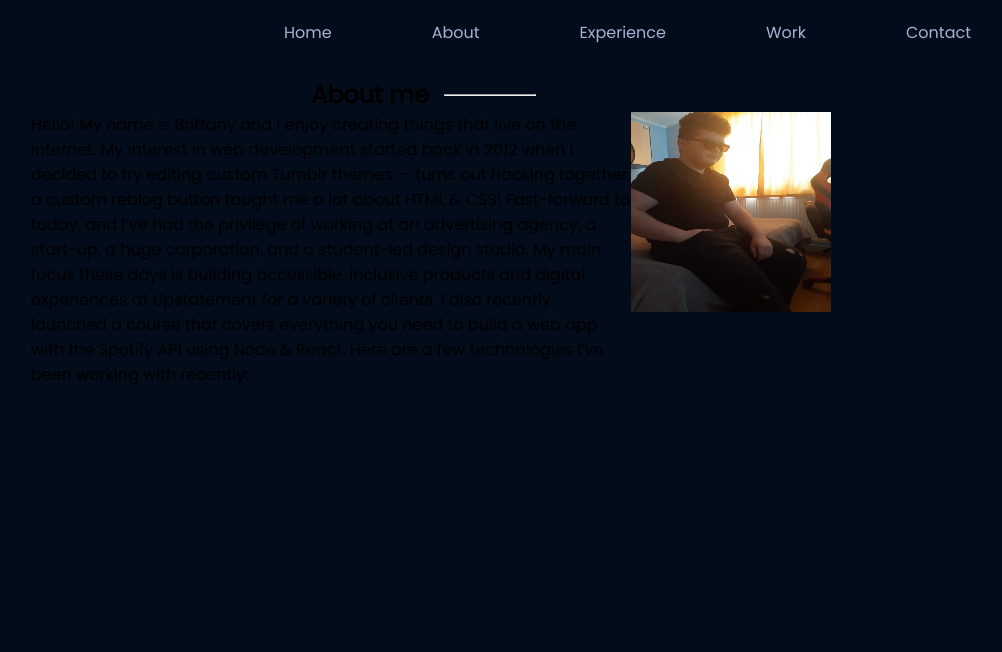
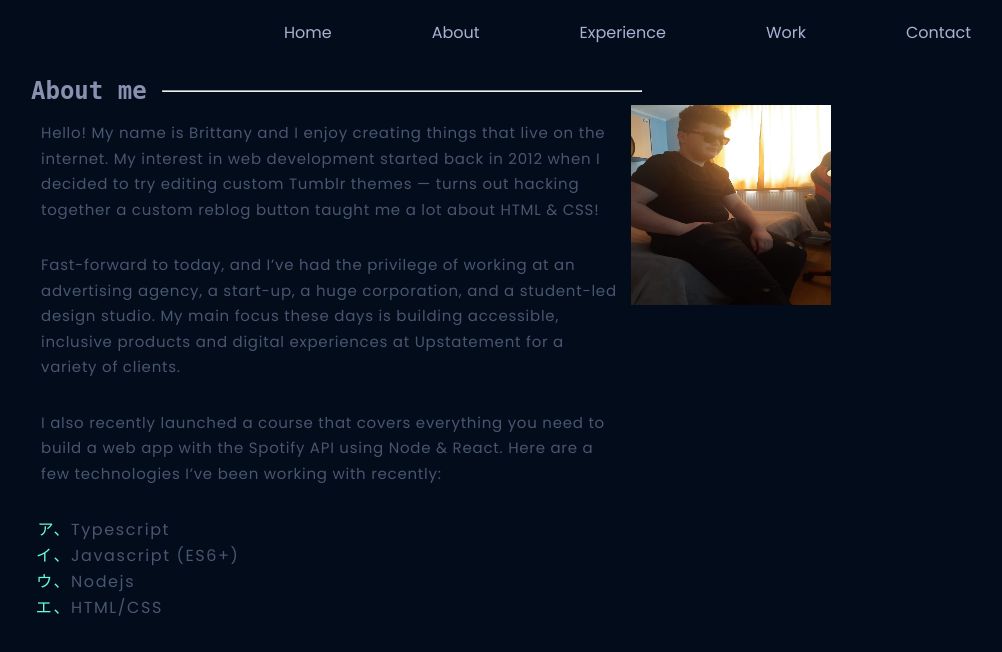
Before and after one commit to w0rd-glitch/pp, a React (Create React App) app: page /about in a window 1280 px wide. Shown: the top 652 px of the page, without its empty margins (209-1211 px from the left). Built offline with nearby package versions, Linux system fonts and the light colour scheme.

Commit message:
about-page

```diff
--- a/src/App.scss
+++ b/src/App.scss
@@ -153,15 +153,17 @@ body {
     justify-content: center;
     align-items: center;
     .about-heading {
-        width: 30%;
+        width: 100%;
         display: flex;
         flex-direction: row;
         align-items: center;
         h2 {
             white-space: nowrap;
+            color: var(--slate);
+            font-family: "Spacemono", "monospace";
         }
         hr {
-            width: 75%;
+            width: 60%;
             height: 1px;
             margin-left: 15px;
             margin-right: 15px;
@@ -170,6 +172,34 @@ body {
     .about-text-img {
         display: flex;
         flex-direction: row;
+        div:nth-child(1) {
+            p {
+                padding: 15px 10px 15px 10px;
+                color: var(--dark-slate);
+                cursor:default;
+                line-height: 1.7;
+                font-size: 15px;
+                letter-spacing: 0.050em;
+            }
+            ul {
+                padding: 15px 10px 15px 40px;
+                list-style-type: katakana;
+                letter-spacing: 0.1em;
+                li::marker {
+                    color: var(--green);
+                }
+                li {
+                    color: var(--dark-slate);
+                    transition: 0.2s;
+                    width: fit-content;
+                    cursor: pointer;
+                    &:hover {
+                        color: var(--green);
+                        transform: translateY(-10%);
+                    }
+                }
+            }
+        }
         div:nth-child(2) {
             img {
                 width: 200px;
--- a/src/pages/About.tsx
+++ b/src/pages/About.tsx
@@ -1,28 +1,46 @@
-import React from 'react'
+import React from "react";
 
 function About() {
   return (
-    <div className='about-page'>
-        <div className='about-heading'>
+    <div className="about-page">
+      <div className="about-heading">
         <h2>About me</h2>
         <hr></hr>
       </div>
-        <div className='about-text-img'>
+      <div className="about-text-img">
         <div>
-            <p>Hello! My name is Brittany and I enjoy creating things that live on the internet. My interest in web development started back in 2012 when I decided to try editing custom Tumblr themes — turns out hacking together a custom reblog button taught me a lot about HTML & CSS!
-
-Fast-forward to today, and I’ve had the privilege of working at an advertising agency, a start-up, a huge corporation, and a student-led design studio. My main focus these days is building accessible, inclusive products and digital experiences at Upstatement for a variety of clients.
-
-I also recently launched a course that covers everything you need to build a web app with the Spotify API using Node & React.
-
-Here are a few technologies I’ve been working with recently:</p>
+          <p>
+            Hello! My name is Brittany and I enjoy creating things that live on
+            the internet. My interest in web development started back in 2012
+            when I decided to try editing custom Tumblr themes — turns out
+            hacking together a custom reblog button taught me a lot about HTML &
+            CSS!
+          </p>
+          <p>
+            Fast-forward to today, and I’ve had the privilege of working at an
+            advertising agency, a start-up, a huge corporation, and a
+            student-led design studio. My main focus these days is building
+            accessible, inclusive products and digital experiences at
+            Upstatement for a variety of clients.
+          </p>
+          <p>
+            I also recently launched a course that covers everything you need to
+            build a web app with the Spotify API using Node & React. Here are a
+            few technologies I’ve been working with recently:
+          </p>
+          <ul>
+            <li>Typescript</li>
+            <li>Javascript (ES6+)</li>
+            <li>Nodejs</li>
+            <li>HTML/CSS</li>
+          </ul>
         </div>
         <div>
           <img src="/cristi.jpeg" alt="cristi" />
         </div>
       </div>
     </div>
-  )
+  );
 }
 
-export default About
+export default About;
```
Lines whose indentation alone changed are shown as unchanged.
